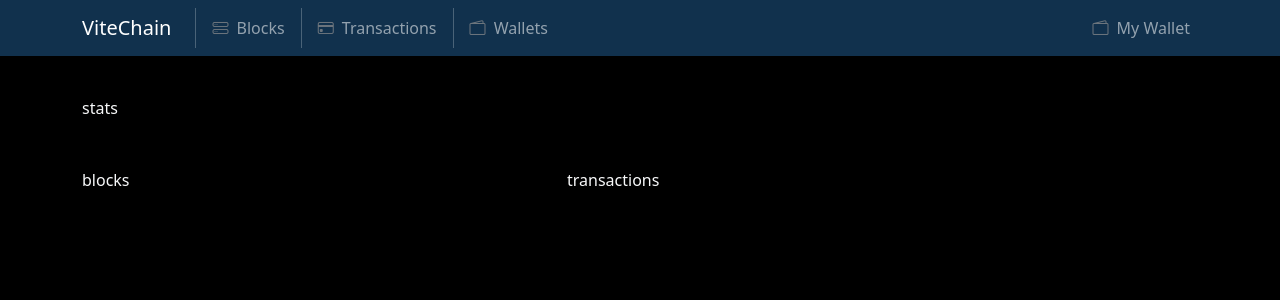
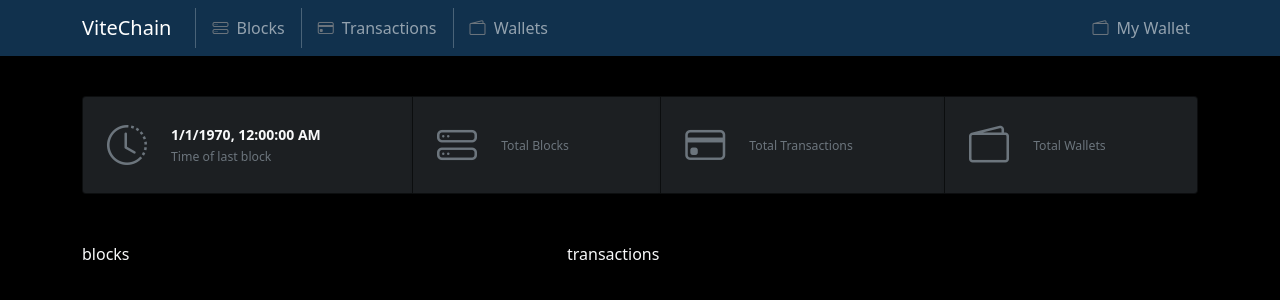
Before and after one commit to webceyhan/vite-chain, a Vue app: page / in a window 1280 px wide. Shown: the top 300 px of the page. Built offline with nearby package versions, Linux system fonts and the light colour scheme; no server answers.

Commit message:
chain stats impl.

```diff
--- /dev/null
+++ b/src/components/ChainStats.vue
@@ -0,0 +1,59 @@
+<script setup lang="ts">
+
+import { PropType } from 'vue';
+import ListGroup from './common/ListGroup.vue';
+import ListGroupItem from './common/ListGroupItem.vue';
+import Timestamp from './common/Timestamp.vue';
+import Icon from './common/Icon.vue';
+
+defineProps({
+    stats: { type: Object as PropType<any>, default: () => { } },
+})
+
+</script>
+
+<template>
+    <ListGroup class="list-group-horizontal-lg">
+        <ListGroupItem class="flex-fill p-lg-4">
+            <div class="col-auto">
+                <Icon name="time" class="h1" />
+            </div>
+            <div class="col">
+                <div class="fw-bold">
+                    <Timestamp :value="stats.lastBlockTimestamp" />
+                </div>
+                <small class="text-muted">Time of last block</small>
+            </div>
+        </ListGroupItem>
+
+        <ListGroupItem class="flex-fill p-lg-4">
+            <div class="col-auto">
+                <Icon name="block" class="h1" />
+            </div>
+            <div class="col">
+                <div class="fw-bold">{{ stats.totalBlocks }}</div>
+                <small class="text-muted">Total Blocks</small>
+            </div>
+        </ListGroupItem>
+
+        <ListGroupItem class="flex-fill p-lg-4">
+            <div class="col-auto">
+                <Icon name="tx" class="h1" />
+            </div>
+            <div class="col">
+                <div class="fw-bold">{{ stats.totalTransactions }}</div>
+                <small class="text-muted">Total Transactions</small>
+            </div>
+        </ListGroupItem>
+
+        <ListGroupItem class="flex-fill p-lg-4">
+            <div class="col-auto">
+                <Icon name="wallet" class="h1" />
+            </div>
+            <div class="col">
+                <div class="fw-bold">{{ stats.totalWallets }}</div>
+                <small class="text-muted">Total Wallets</small>
+            </div>
+        </ListGroupItem>
+    </ListGroup>
+</template>
--- a/src/pages/Home.vue
+++ b/src/pages/Home.vue
@@ -1,6 +1,13 @@
 <script setup lang="ts">
 
+import { useTickers } from '../store/tickers';
+import { onMounted, onUnmounted } from 'vue';
+import ChainStats from '../components/ChainStats.vue';
 
+const { connect, disconnect, chain } = useTickers();
+
+onMounted(() => connect());
+onUnmounted(() => disconnect());
 
 </script>
 
@@ -8,7 +15,9 @@
   <section>
     <div class="row g-5">
       <!-- stats -->
-      <div class="col-12">stats</div>
+      <div class="col-12">
+        <ChainStats :stats="chain" />
+      </div>
 
       <!-- blocks -->
       <div class="col-12 col-lg-5">blocks</div>
--- /dev/null
+++ b/src/store/api.ts
@@ -0,0 +1,77 @@
+const API_URL = 'http://0.0.0.0:8080/api';
+
+export interface Chain {
+    totalBlocks: number;
+    totalWallets: number;
+    totalTransactions: number;
+    lastBlockTimestamp: number;
+}
+
+export interface Transaction {
+    blockHeight: number;
+    hash: string;
+    from: string;
+    to: string;
+    value: number;
+    fee: number;
+    timestamp: number;
+}
+
+export interface Block {
+    height: number;
+    hash: string;
+    parentHash: string;
+    transactions: Transaction[];
+    txCount?: number; // placeholder
+    reward: number;
+    timestamp: number;
+}
+
+export interface Wallet {
+    address: string;
+    balance: number;
+    transactions: Transaction[];
+    txCount?: number; // placeholder
+    timestamp: number;
+}
+
+const fetchApi = async <T = any>(path: string, q = {}, params = {}) => {
+    const url = new URL(`${API_URL}/${path}`);
+    url.search = new URLSearchParams(q) as any;
+
+    return (await fetch(url.toString(), params)).json() as Promise<T>;
+};
+
+export const createSSE = (path: string) =>
+    new EventSource(`${API_URL}/sse/${path}`);
+
+export const findBlocks = async (q: {}) => fetchApi<Block[]>('blocks', q);
+
+export const findBlock = async (height: number) =>
+    fetchApi<Block>(`blocks/${height}`);
+
+export const findTransactions = async (q: {}) =>
+    fetchApi<Transaction[]>('transactions', q);
+
+export const sendTransaction = async (tx: Partial<Transaction>) =>
+    fetchApi<Transaction>(
+        'transactions',
+        {},
+        {
+            headers: {
+                Accept: 'application/json',
+                'Content-Type': 'application/json',
+            },
+
+            method: 'POST',
+            body: JSON.stringify(tx),
+        }
+    );
+
+export const findTransaction = async (hash: string) =>
+    fetchApi<Transaction>(`transactions/${hash}`);
+
+export const findWallets = async (q: {}) => fetchApi<Wallet[]>('wallets', q);
+
+export const findWallet = async (address: string) =>
+    fetchApi<Wallet>(`wallets/${address}`);
--- /dev/null
+++ b/src/store/tickers.ts
@@ -0,0 +1,55 @@
+import { ref } from 'vue';
+import * as api from './api';
+
+const MAX_ITEMS = 10;
+
+const chain = ref<api.Chain>({} as any);
+const latestBlocks = ref<api.Block[]>([]);
+const latestTransactions = ref<api.Transaction[]>([]);
+
+let chainSSE: EventSource;
+let blockSSE: EventSource;
+let transactionSSE: EventSource;
+
+const connect = () => {
+    chainSSE = api.createSSE('chain');
+    blockSSE = api.createSSE('block');
+    transactionSSE = api.createSSE('transaction');
+
+    // update chain data
+    chainSSE.onmessage = ({ data }) => (chain.value = JSON.parse(data));
+
+    blockSSE.onmessage = ({ data }) => {
+        // add new block to the beginning of the array
+        latestBlocks.value.unshift(JSON.parse(data));
+
+        // remove the last block if the array is too long
+        if (latestBlocks.value.length > MAX_ITEMS) {
+            latestBlocks.value.pop();
+        }
+    };
+
+    transactionSSE.onmessage = ({ data }) => {
+        // add new transaction to the beginning of the array
+        latestTransactions.value.unshift(JSON.parse(data));
+
+        // remove the last transaction if the array is too long
+        if (latestTransactions.value.length > MAX_ITEMS) {
+            latestTransactions.value.pop();
+        }
+    };
+};
+
+const disconnect = () => {
+    chainSSE.close();
+    blockSSE.close();
+    transactionSSE.close();
+};
+
+export const useTickers = () => ({
+    chain,
+    latestBlocks,
+    latestTransactions,
+    connect,
+    disconnect,
+});
```
